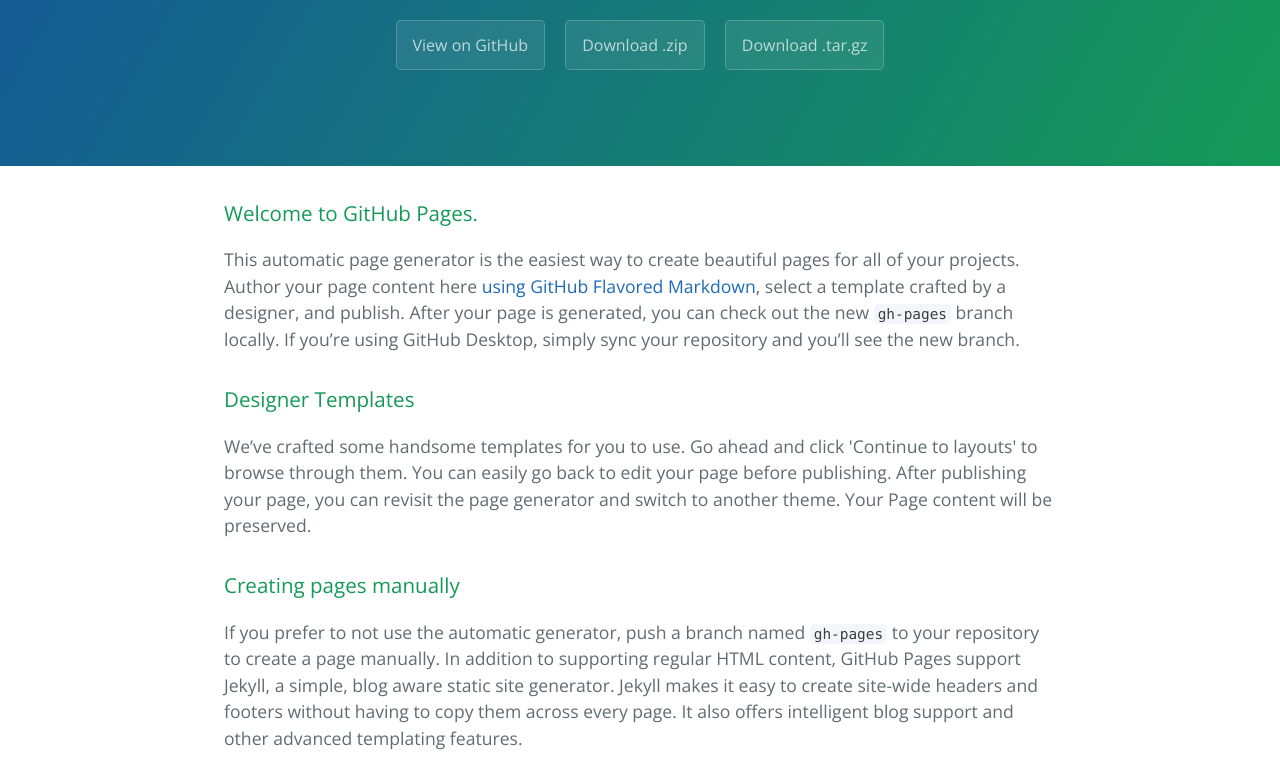
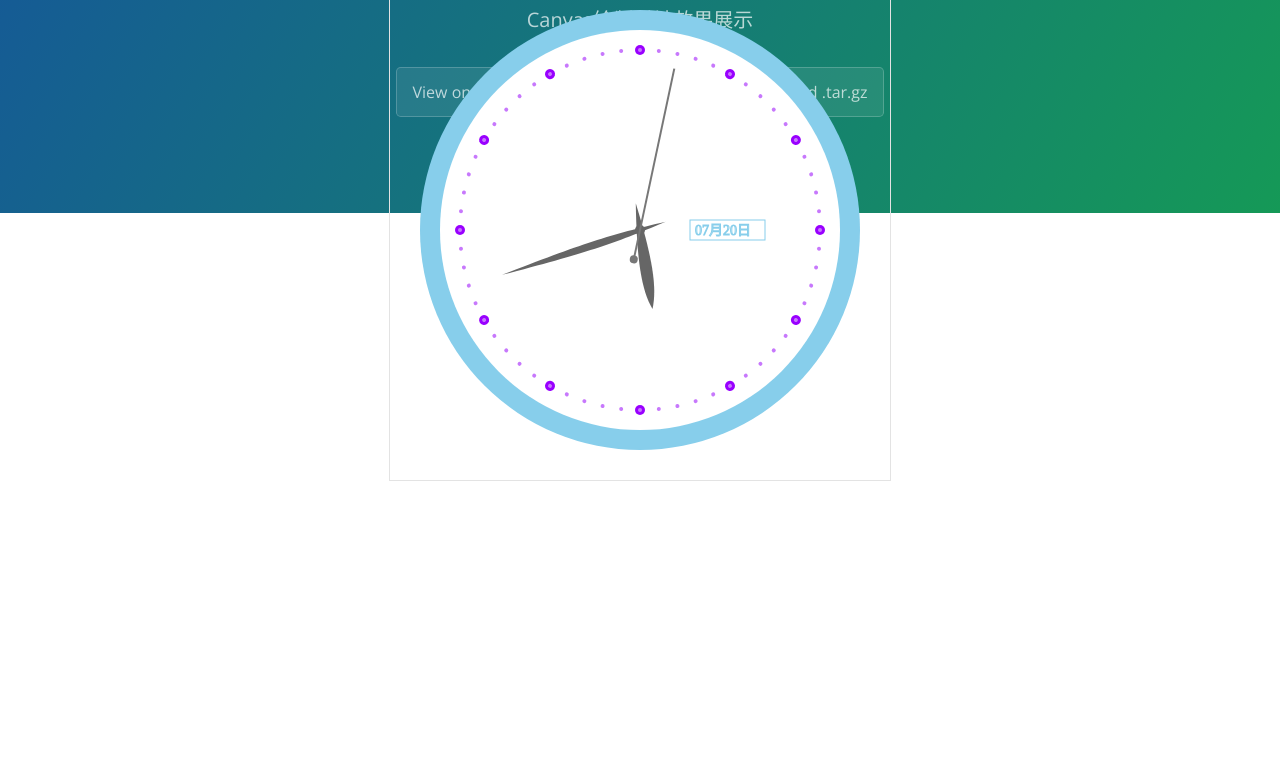
Before and after one commit to Honycc/CanvasClock, a plain HTML site: page index.html in a window 1280 px wide. Shown: the part 170-950 px from the top of the page. After the commit the page ends 800 px from the top, so only its background shows below. Drawn offline with nearby package versions, Linux system fonts and the light colour scheme.

Commit message:
改变Demo演示

```diff
--- a/index.html
+++ b/index.html
@@ -8,50 +8,135 @@
     <link href='https://fonts.googleapis.com/css?family=Open+Sans:400,700' rel='stylesheet' type='text/css'>
     <link rel="stylesheet" type="text/css" href="stylesheets/stylesheet.css" media="screen">
     <link rel="stylesheet" type="text/css" href="stylesheets/github-light.css" media="screen">
+    <style>
+       canvas {
+            position: absolute;
+            left: 50%;
+            top: 50%;
+            transform: translate(-50%, -50%);
+            border: 1px solid #e3e3e3;
+        }
+    </style>
   </head>
   <body>
     <section class="page-header">
       <h1 class="project-name">Canvasclock</h1>
-      <h2 class="project-tagline"></h2>
+      <h2 class="project-tagline">Canvas绘制时钟效果展示</h2>
       <a href="https://github.com/weicracker/CanvasClock" class="btn">View on GitHub</a>
       <a href="https://github.com/weicracker/CanvasClock/zipball/master" class="btn">Download .zip</a>
       <a href="https://github.com/weicracker/CanvasClock/tarball/master" class="btn">Download .tar.gz</a>
     </section>
+    <canvas id="canvas" width="500" height="500"></canvas>
 
-    <section class="main-content">
-      <h3>
-<a id="welcome-to-github-pages" class="anchor" href="#welcome-to-github-pages" aria-hidden="true"><span aria-hidden="true" class="octicon octicon-link"></span></a>Welcome to GitHub Pages.</h3>
+  </body>
+  <script>
+    var canvas = document.getElementById("canvas");
+    var cxt = canvas.getContext("2d");
+    cxt.translate(250, 250);
+    //    表盘装饰
+    var timer = setInterval(function () {
+        auto();
+    }, 1000);
 
-<p>This automatic page generator is the easiest way to create beautiful pages for all of your projects. Author your page content here <a href="https://guides.github.com/features/mastering-markdown/">using GitHub Flavored Markdown</a>, select a template crafted by a designer, and publish. After your page is generated, you can check out the new <code>gh-pages</code> branch locally. If you’re using GitHub Desktop, simply sync your repository and you’ll see the new branch.</p>
+    cxt.save();
 
-<h3>
-<a id="designer-templates" class="anchor" href="#designer-templates" aria-hidden="true"><span aria-hidden="true" class="octicon octicon-link"></span></a>Designer Templates</h3>
+    function auto() {
+        cxt.clearRect(-250,-250,500,500);
+        cxt.beginPath();
+        cxt.fillStyle = "skyblue";
+        cxt.arc(0, 0, 220, 0, 2 * Math.PI, true);
+        cxt.fill();
+        cxt.beginPath();
+        cxt.fillStyle = "#fff";
+        cxt.arc(0, 0, 200, 0, 2 * Math.PI, true);
+        cxt.fill();
 
-<p>We’ve crafted some handsome templates for you to use. Go ahead and click 'Continue to layouts' to browse through them. You can easily go back to edit your page before publishing. After publishing your page, you can revisit the page generator and switch to another theme. Your Page content will be preserved.</p>
-
-<h3>
-<a id="creating-pages-manually" class="anchor" href="#creating-pages-manually" aria-hidden="true"><span aria-hidden="true" class="octicon octicon-link"></span></a>Creating pages manually</h3>
-
-<p>If you prefer to not use the automatic generator, push a branch named <code>gh-pages</code> to your repository to create a page manually. In addition to supporting regular HTML content, GitHub Pages support Jekyll, a simple, blog aware static site generator. Jekyll makes it easy to create site-wide headers and footers without having to copy them across every page. It also offers intelligent blog support and other advanced templating features.</p>
-
-<h3>
-<a id="authors-and-contributors" class="anchor" href="#authors-and-contributors" aria-hidden="true"><span aria-hidden="true" class="octicon octicon-link"></span></a>Authors and Contributors</h3>
-
-<p>You can <a href="https://help.github.com/articles/basic-writing-and-formatting-syntax/#mentioning-users-and-teams" class="user-mention">@mention</a> a GitHub username to generate a link to their profile. The resulting <code>&lt;a&gt;</code> element will link to the contributor’s GitHub Profile. For example: In 2007, Chris Wanstrath (<a href="https://github.com/defunkt" class="user-mention">@defunkt</a>), PJ Hyett (<a href="https://github.com/pjhyett" class="user-mention">@pjhyett</a>), and Tom Preston-Werner (<a href="https://github.com/mojombo" class="user-mention">@mojombo</a>) founded GitHub.</p>
-
-<h3>
-<a id="support-or-contact" class="anchor" href="#support-or-contact" aria-hidden="true"><span aria-hidden="true" class="octicon octicon-link"></span></a>Support or Contact</h3>
-
-<p>Having trouble with Pages? Check out our <a href="https://help.github.com/pages">documentation</a> or <a href="https://github.com/contact">contact support</a> and we’ll help you sort it out.</p>
-
-      <footer class="site-footer">
-        <span class="site-footer-owner"><a href="https://github.com/weicracker/CanvasClock">Canvasclock</a> is maintained by <a href="https://github.com/weicracker">weicracker</a>.</span>
-
-        <span class="site-footer-credits">This page was generated by <a href="https://pages.github.com">GitHub Pages</a> using the <a href="https://github.com/jasonlong/cayman-theme">Cayman theme</a> by <a href="https://twitter.com/jasonlong">Jason Long</a>.</span>
-      </footer>
-
-    </section>
+        //    表盘刻度
+        for (var i = 0; i < 12; i++) {
+            cxt.beginPath();
+            cxt.rotate(Math.PI / 6);
+            cxt.fillStyle = "#90f";
+            cxt.arc(180, 0, 5, 0, 2 * Math.PI, true);
+            cxt.fill();
+        }
+        for (var j = 0; j < 60; j++) {
+            cxt.beginPath();
+            cxt.rotate(Math.PI / 30);
+            cxt.fillStyle = "#c778fc";
+            cxt.arc(180, 0, 2, 0, 2 * Math.PI, true);
+            cxt.fill();
+        }
+//        cxt.save();
+        cxt.beginPath();
+        cxt.fillStyle = "#666";
+        cxt.arc(0, 0, 5, 0, 2 * Math.PI, true);
+        cxt.fill();
+        //时间显示
+        var oDate = new Date();
+        var oHour = oDate.getHours();
+        var oMinute = oDate.getMinutes();
+        var oSenond = oDate.getSeconds();
+        var oMonth = oDate.getMonth()+1;
+        var oDay = oDate.getDate();
+        oMonth = dbtime(oMonth);
+        oDay = dbtime(oDay);
+        console.log(oMonth+"--"+oDay)
+        cxt.strokeRect(50,-10,75,20);
+        cxt.strokeStyle="skyblue";
+        cxt.font="14px 微软雅黑";
+        cxt.strokeText(oMonth+"月"+oDay+"日",55,5);
+        oHour = oHour>=12 ? oHour-12 : oHour;
+        //时针
+        cxt.save();
+        cxt.rotate(-Math.PI / 2);
 
 
-  </body>
+
+        cxt.beginPath();
+        cxt.fillStyle = "#666";
+        //    cxt.arc(-30,0,6,0,Math.PI*2,true);
+        cxt.fill();
+        cxt.beginPath();
+        cxt.rotate((oHour + oMinute / 60 + oSenond / 3600) * (Math.PI / 6));
+        cxt.moveTo(-27, 0);
+        cxt.bezierCurveTo(30, -8, 60, -8, 80, 0);
+        cxt.bezierCurveTo(60, 8, 30, 8, -27, 0);
+        cxt.fill();
+        cxt.restore();
+        //分针
+        cxt.save();
+        cxt.beginPath();
+        cxt.rotate(-Math.PI / 2);
+        cxt.fillStyle = "#666";
+        //    cxt.arc(-30,0,6,0,Math.PI*2,true);
+        cxt.fill();
+        cxt.beginPath();
+        cxt.rotate(Math.PI / 30 * oMinute);
+        cxt.moveTo(-27, 0);
+        cxt.bezierCurveTo(30, -5, 60, -5, 145, 0);
+        cxt.bezierCurveTo(60, 5, 30, 5, -27, 0);
+        cxt.fill();
+        //秒针
+        cxt.restore();
+        cxt.save();
+        cxt.beginPath();
+        cxt.rotate(-Math.PI / 2);
+        cxt.rotate(Math.PI / 30 * oSenond);
+        cxt.strokeStyle = "#777";
+        cxt.fillStyle = "#777";
+        cxt.lineWidth = 2;
+        cxt.arc(-30, 0, 4, 0, Math.PI * 2, true);
+        cxt.fill();
+        cxt.beginPath();
+        cxt.moveTo(-27, 0);
+        cxt.lineTo(165, 0);
+        cxt.stroke();
+        cxt.restore();
+//        cxt.restore();
+    }
+    function dbtime(num) {
+                return num > 9 ? num : "0" + num;
+            }
+</script>
+
 </html>
```
